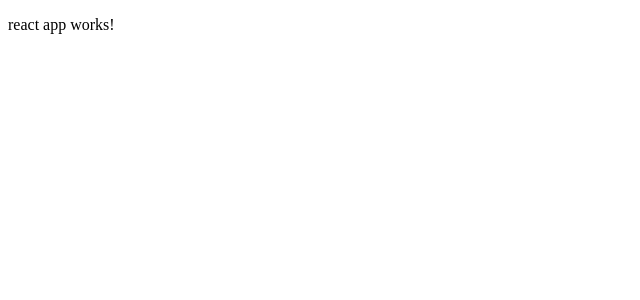
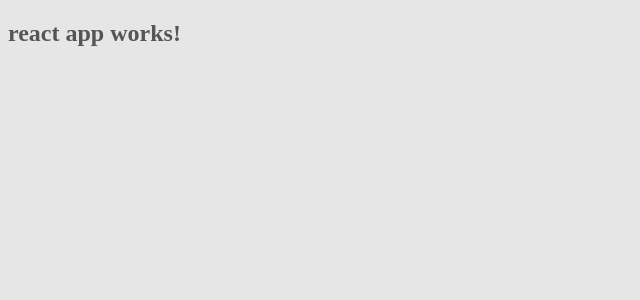
Before and after one commit to likithsai/mediaserver, a React (Create React App) app in the folder frontend/: page / in a window 1280 px wide. Shown: the top 300 px of the page, without its empty margins (0-640 px from the left). Built offline with nearby package versions, Linux system fonts and the light colour scheme.

Commit message:
added sass support

```diff
--- a/frontend/package.json
+++ b/frontend/package.json
@@ -10,7 +10,8 @@
     "react": "^18.2.0",
     "react-bootstrap": "^2.7.0",
     "react-dom": "^18.2.0",
-    "react-scripts": "^2.1.3",
+    "react-scripts": "^5.0.1",
+    "sass": "^1.57.1",
     "web-vitals": "^2.1.4"
   },
   "scripts": {
--- a/frontend/src/App.js
+++ b/frontend/src/App.js
@@ -1,8 +1,9 @@
 import React from 'react';
+import './scss/App.scss';
 
 const App = () => {
     return (
-        <p>react app works!</p>
+        <h2>react app works!</h2>
     )
 }
 
--- /dev/null
+++ b/frontend/src/scss/App.scss
@@ -0,0 +1,7 @@
+body {
+  background-color: #e6e6e6;
+
+  h2 {
+    color: #555555;
+  }
+}
```
Also changed, not shown: frontend/src/App.css (added), 1 other file (tests, documents, lock files or other folders).
